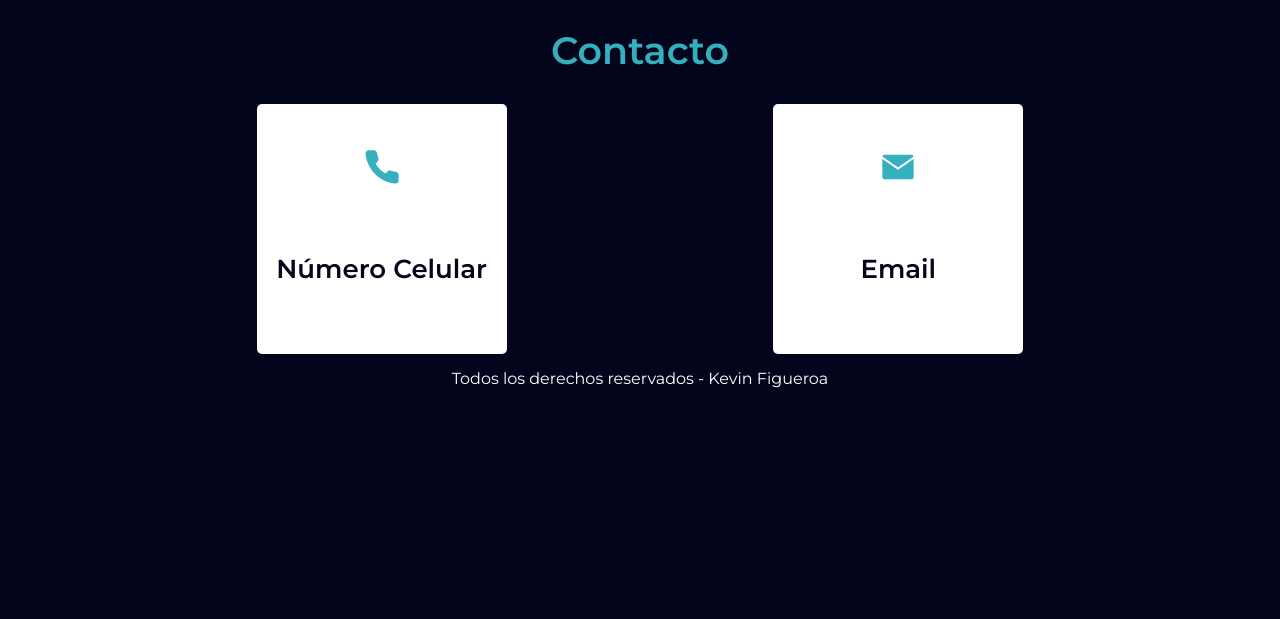
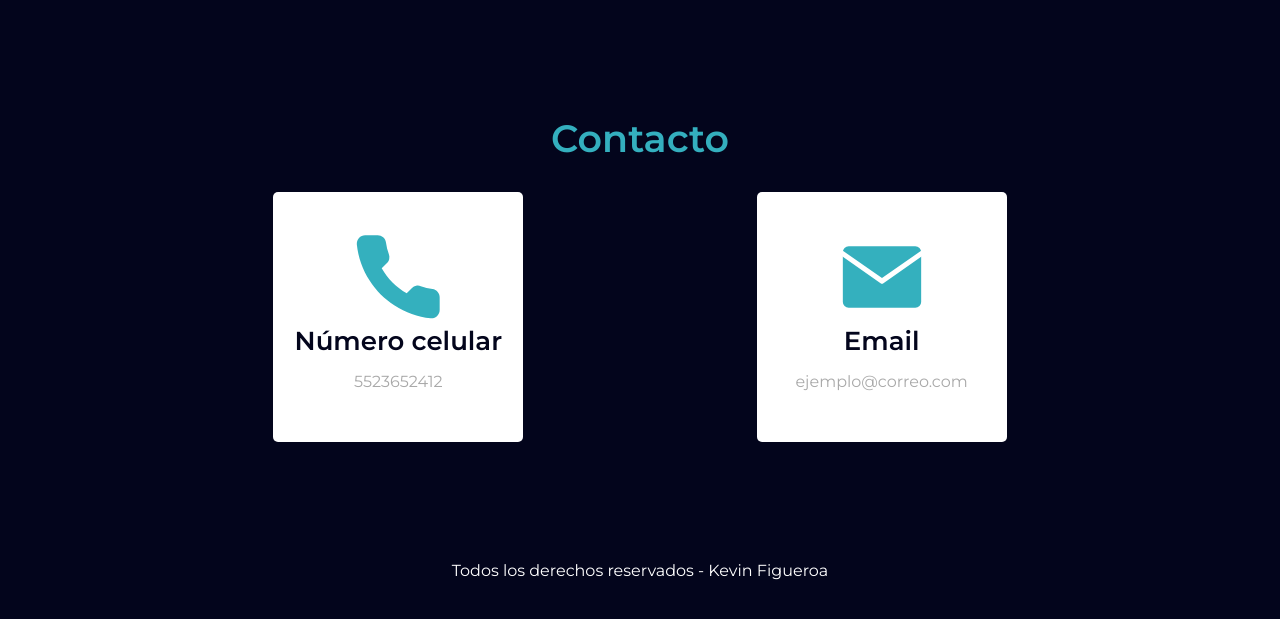
Before and after one commit to KevinFigueroasa/Portafolio-Kevin-Figueroa, a plain HTML site: page index.html in a window 1280 px wide. Shown: the part 2970-3589 px from the top of the page. Before the commit the page ends 3374 px from the top, so only its background shows below. Drawn offline with Linux system fonts and the light colour scheme.

Commit message:
Se agrega Footer a la página

```diff
--- a/index.html
+++ b/index.html
@@ -121,25 +121,24 @@
             </div>
         </section>
 
-        <section class=" center contact">
-            <h2>Contacto</h2>
-            <div class="card-contact">
-                <div class="icon-containers">
-                    <img src="./resourcesMedia/icons/phone.svg" alt="Contactos de Kevin">
-                    <h3>Número Celular</h3>
+        <section id="contact">
+            <h2 class="center">Contacto</h2>
+            <div class="center contact-container">
+                <div class="type-contact">
+                    <img class="icon-contact" src="./resourcesMedia/icons/phone.svg">
+                    <h3 class="text-dark-blue">Número celular</h3>
+                    <p class="text-gris">5523652412</p>
                 </div>
-
-                <div class="card-contact">
-                    <div class="icon-containers">
-                        <img src="./resourcesMedia/icons/mail.svg" alt="Emial de Kevin">
-                        <h3>Email</h3>
-                    </div>
+                <div class="type-contact">
+                    <img class="icon-contact" src="./resourcesMedia/icons/mail.svg">
+                    <h3 class="text-dark-blue">Email</h3>
+                    <p class="text-gris">ejemplo@correo.com</p>
+                </div>
+            </div>
         </section>
 
         <footer>
-            <div class="footer">
-                <p class="center">Todos los derechos reservados - Kevin Figueroa</p>
-            </div>
+            <p class="center aqua-text">Todos los derechos reservados - Kevin Figueroa</p>
         </footer>
     </main>
 </body>
--- a/styles.css
+++ b/styles.css
@@ -53,6 +53,7 @@ html {
   h3 {
     font-size: 2.6rem;
     font-weight: 700;
+
   }
 
   span {
@@ -249,6 +250,7 @@ html {
   margin: 1rem 0 2.4rem 0;
   border-radius: .8rem;
 }
+
 progress::-webkit-progress-bar{
   background: #D1CECA;
   border-radius: .8rem;
@@ -267,15 +269,22 @@ progress::-webkit-progress-value{
     overflow-x: auto;
 }
 
-.card-contact {
+#contact {
+  margin: 12rem 0;
+}
+
+.icon-contact{
+  width: 40%;
+
+}
+
+.contact-container{
   display: flex;
   justify-content: center;
   justify-content: space-evenly;
-    gap: 5rem;
-    color: #03051c;
 }
 
-.icon-containers {
+.type-contact{
   background-image: url(../vector/Ellipse\ 14.svg);
   background-position-x: center;
   background-repeat: no-repeat;
@@ -286,6 +295,19 @@ progress::-webkit-progress-value{
   border-radius: 0.5rem;
   display: flex;
   flex-direction: column;
-    justify-content: space-evenly;
+  justify-content: center;
   align-items: center;
 }
+
+.text-dark-blue {
+  color: var(--backg);
+  margin: 0;
+}
+
+.text-gris {
+  color: #a9a9a9;
+}
+
+footer {
+  margin: 6rem;
+}
```
Lines whose indentation alone changed are shown as unchanged.
